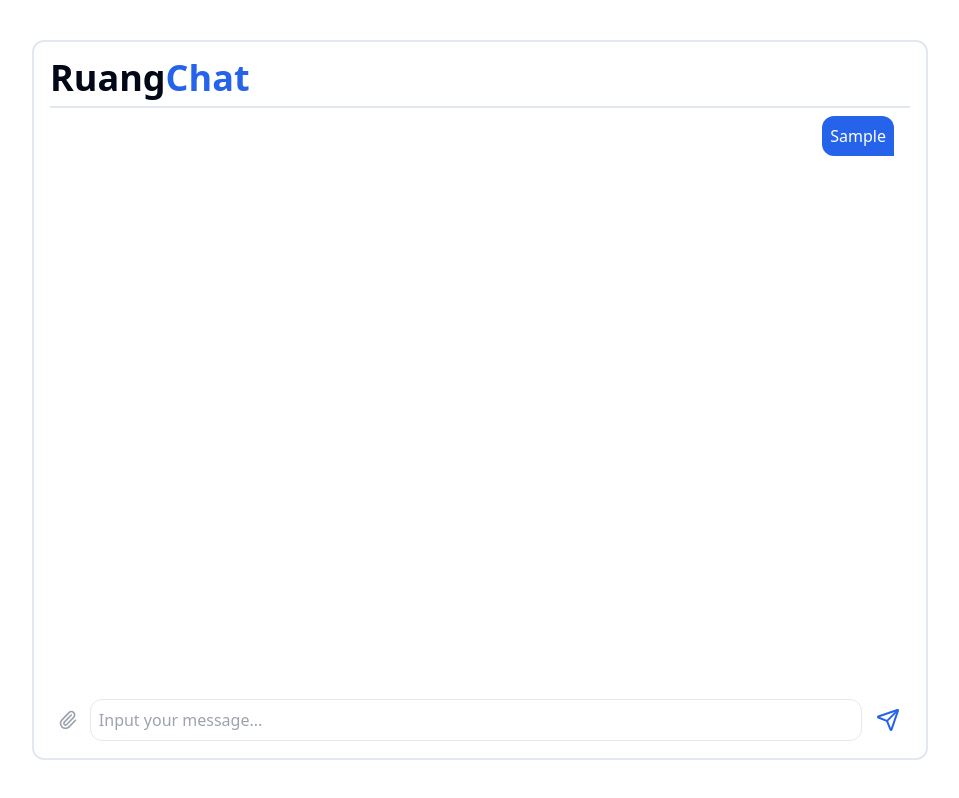
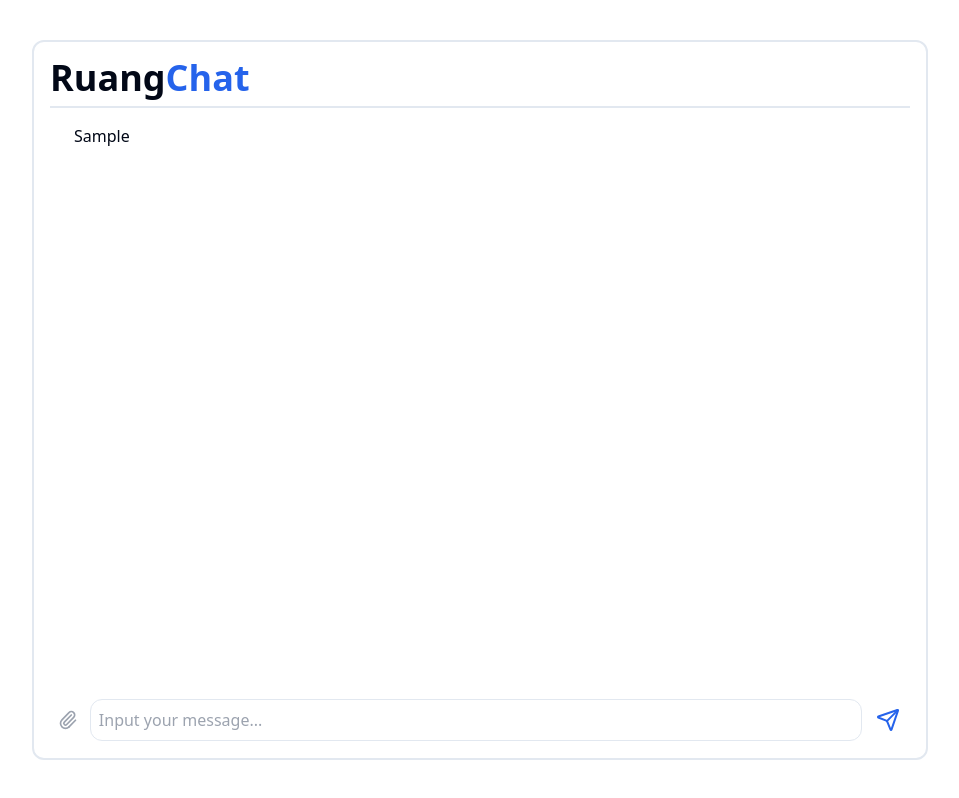
Before and after one commit to sholikul92/ruang_task_fe, a React (Vite) app: page / in a window 1280 px wide. Both pictures are taken after typing "Sample" into the empty fields and a click on the button 1048 px from the left and 720 px from the top of the page. Shown: the whole page, without its empty margins (160-1119 px from the left). Built offline with nearby package versions, Linux system fonts and the light colour scheme.

Commit message:
fix: refactor code

```diff
--- a/src/components/ui/chat/ChatBubble.tsx
+++ b/src/components/ui/chat/ChatBubble.tsx
@@ -1,14 +1,10 @@
 import React from "react";
 
-interface Props {
-  message: string;
-  type: string;
+interface Content {
+  className: string;
+  message: string | JSX.Element | null;
 }
 
-export const ChatBubble: React.FC<Props> = ({ message, type }) => {
-  return type === "question" ? (
-    <div className='bg-primary max-w-96 w-max p-2 text-white rounded-tr-xl rounded-tl-xl rounded-bl-xl self-end'>{message}</div>
-  ) : (
-    <div className='bg-secondary max-w-96 w-max p-2 text-black rounded-tr-xl rounded-tl-xl rounded-br-xl '>{message}</div>
-  );
+export const ChatBubble: React.FC<Content> = ({ className, message }) => {
+  return <div className={`${className} max-w-96 w-max p-2 rounded-tr-xl rounded-tl-xl`}>{message}</div>;
 };
```
